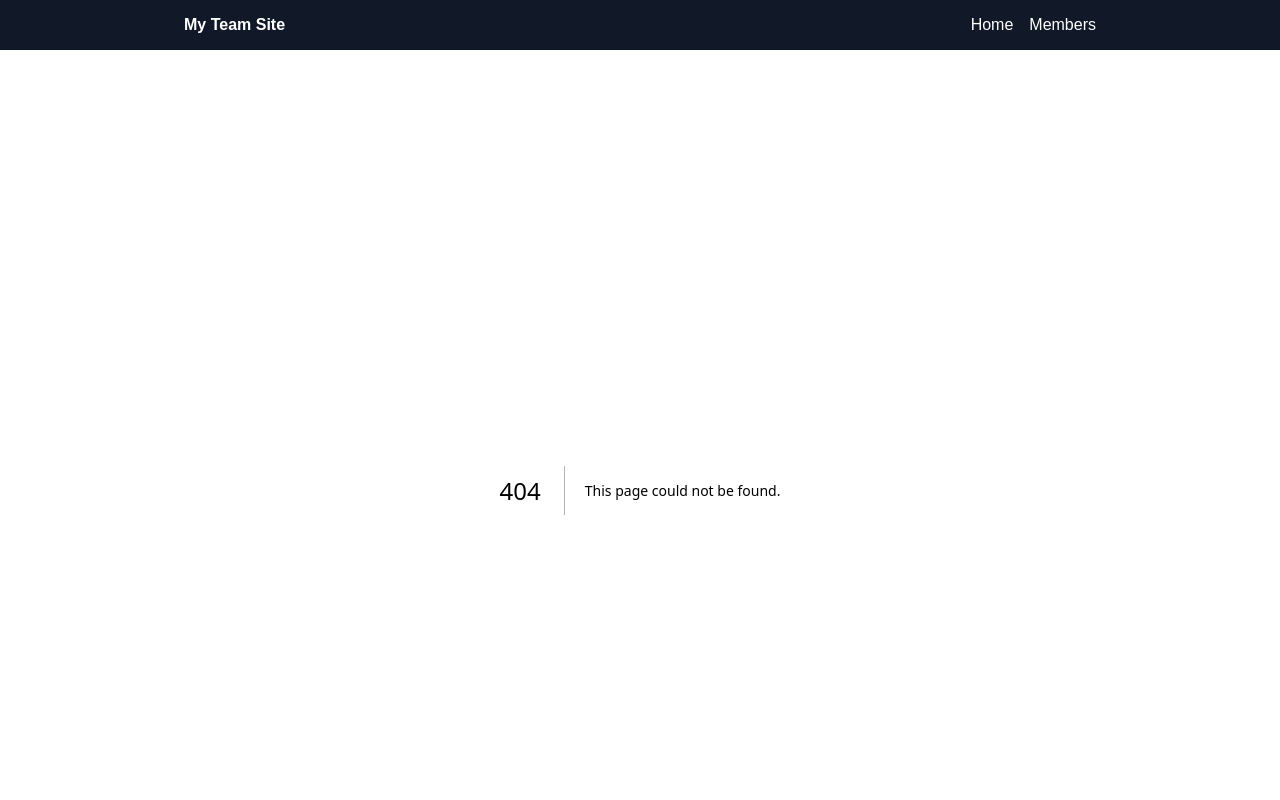
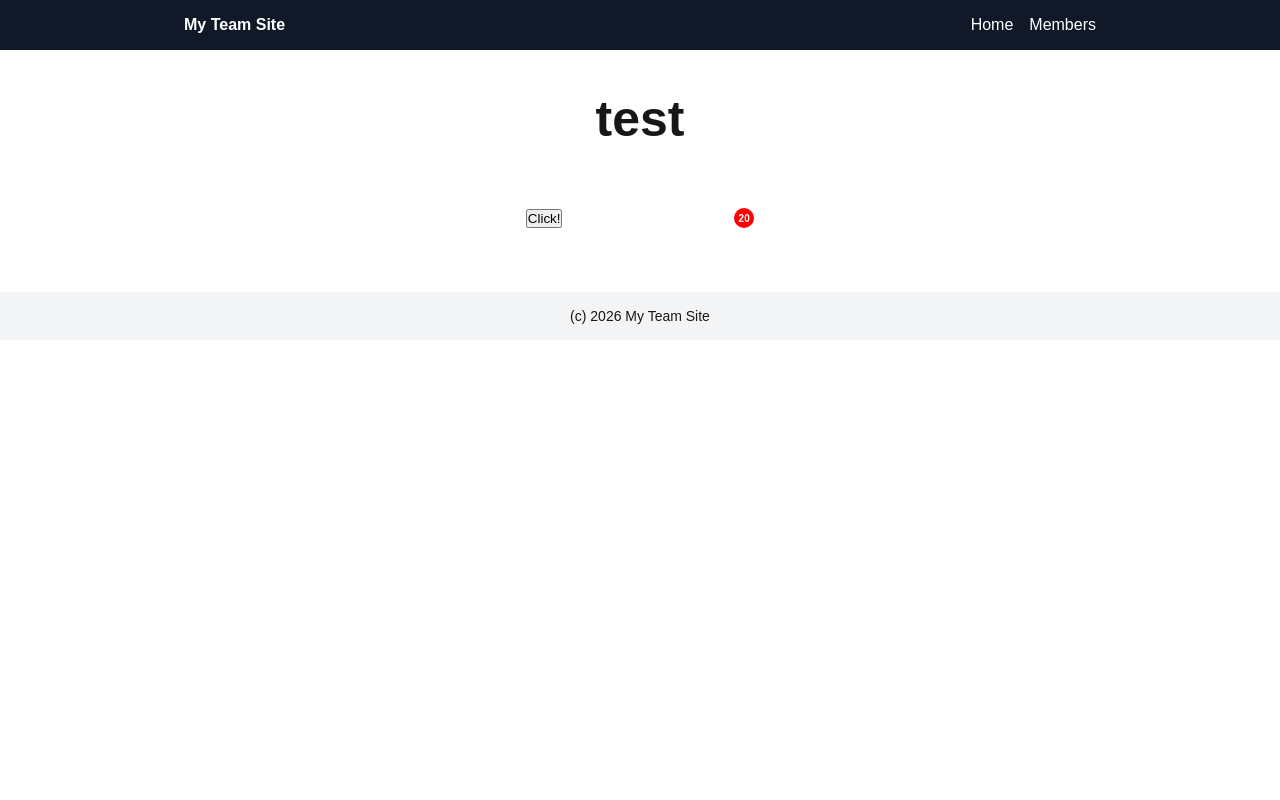
Before and after one commit to yusukeweb/cp2025.09.webapp, a Next.js app: page /members/meki in a window 1280 px wide. Before the commit this address had no page. Shown: the top 800 px of the page. Built offline with nearby package versions, Linux system fonts and the light colour scheme.

Commit message:
目木初回アップ

```diff
--- /dev/null
+++ b/src/app/members/meki/page.jsx
@@ -0,0 +1,21 @@
+"use client";
+import styles from './page.module.css';
+import { useState } from 'react';
+const Meki = () => {
+    const [count,setCount] = useState(20);
+    const handleClick = () => {
+        setCount((up) => up + 10);
+    }
+    return (
+        <>
+        <h1 className={styles.title}>test</h1>
+        <div className={styles.flex}>
+            <button onClick={handleClick}>Click!</button>
+            <div className={styles.balloon} style={{width: count,height: count}}>
+              <p style={count <= 40 ? {fontSize:`${count - 10}px`} :{fontSize:`40px`}}>{`${count} `}</p>
+            </div>
+        </div>
+        </>
+    )
+}
+export default Meki;
--- /dev/null
+++ b/src/app/members/meki/page.module.css
@@ -0,0 +1,27 @@
+.title {
+    font-size: 50px;
+    text-align: center;
+    margin-bottom: 60px;
+}
+.flex {
+    max-width: 400px;
+    margin: 0 auto;
+    display: flex;
+    justify-content: space-around;
+    align-items: center;
+
+}
+.balloon {
+    position: relative;
+    display: flex;
+    justify-content: center;
+    align-items: center;
+    border-radius: 50%;
+    background-color: red;
+    transition: all 0.3s ease-in;
+}
+.balloon p {
+    color: #fff;
+    font-weight: bold;
+    transition: all 0.3s ease-in;
+}
```
